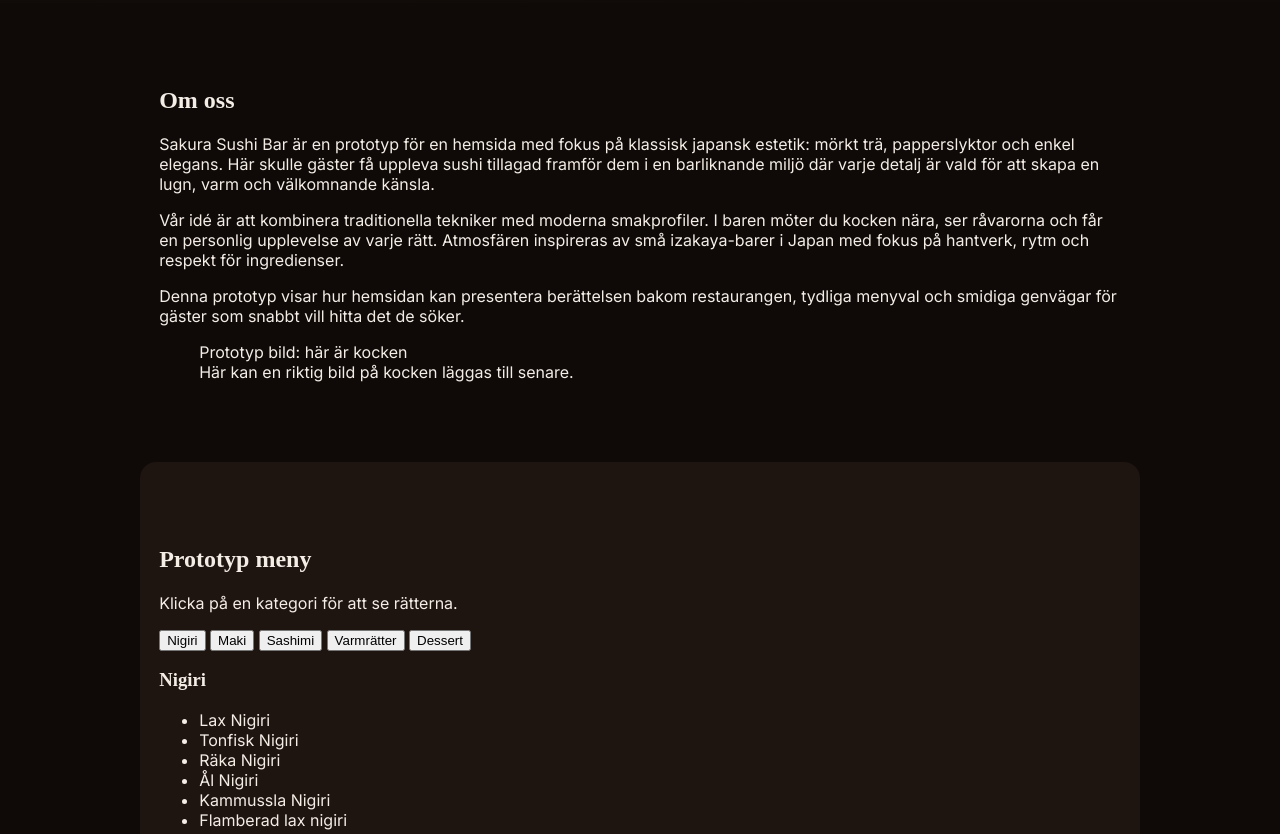
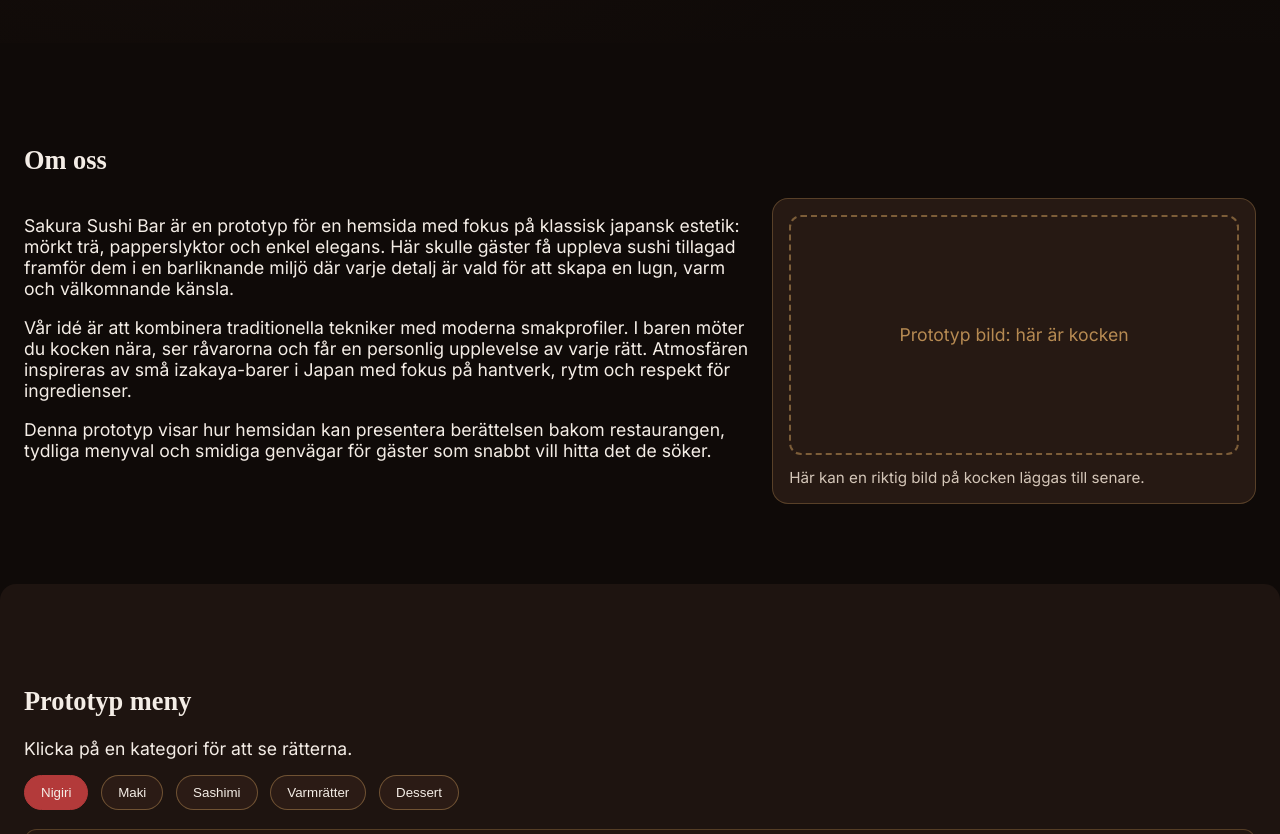
Before and after one commit to Seb269/sushi-prototyp, a plain HTML site: page index.html in a window 1280 px wide. Shown: the part 717-1551 px from the top of the page. Drawn offline with Linux system fonts and the light colour scheme.

Commit message:
Enhance styles with new variables and layout adjustments

```diff
--- a/styles.css
+++ b/styles.css
@@ -1,6 +1,7 @@
 :root {
   --bg: #0f0a08;
   --surface: #1e1410;
+  --surface-2: #261913;
   --text: #f4ede6;
   --accent: #b33a3a;
   --gold: #b68a52;
@@ -15,6 +16,7 @@ body {
   font-family: "Inter", sans-serif;
   background: var(--bg);
   color: var(--text);
+  font-size: 1.1rem;
 }
 
 h1,
@@ -24,7 +26,7 @@ h3 {
 }
 
 .hero {
-  min-height: 90vh;
+  min-height: 95vh;
   display: grid;
   place-items: center;
   position: relative;
@@ -42,7 +44,7 @@ h3 {
 .hero-content {
   position: relative;
   z-index: 1;
-  max-width: 700px;
+  max-width: 920px;
 }
 
 .kicker {
@@ -51,7 +53,7 @@ h3 {
 }
 
 h1 {
-  font-size: clamp(2.4rem, 8vw, 4.2rem);
+  font-size: clamp(2.8rem, 8vw, 5rem);
   margin: 0.2rem 0 1rem;
 }
 
@@ -61,14 +63,46 @@ h1 {
   background: var(--accent);
   color: #fff;
   text-decoration: none;
-  padding: 0.8rem 1.2rem;
+  padding: 0.85rem 1.4rem;
   border-radius: 999px;
 }
 
 .section {
-  max-width: 1000px;
+  max-width: 1280px;
   margin: 0 auto;
-  padding: 4rem 1.2rem;
+  padding: 5rem 1.5rem;
+}
+
+.about-layout {
+  display: grid;
+  grid-template-columns: 1.5fr 1fr;
+  gap: 1.4rem;
+  align-items: start;
+}
+
+.chef-card {
+  margin: 0;
+  background: var(--surface-2);
+  border: 1px solid rgba(182, 138, 82, 0.35);
+  border-radius: 1rem;
+  padding: 1rem;
+}
+
+.chef-placeholder {
+  min-height: 240px;
+  display: grid;
+  place-items: center;
+  border: 2px dashed rgba(182, 138, 82, 0.6);
+  border-radius: 0.75rem;
+  color: var(--gold);
+  text-align: center;
+  padding: 1rem;
+}
+
+.chef-card figcaption {
+  margin-top: 0.8rem;
+  color: #d4c6b8;
+  font-size: 0.95rem;
 }
 
 .menu-section {
@@ -76,16 +110,41 @@ h1 {
   border-radius: 1rem;
 }
 
-.menu-grid {
-  display: grid;
-  grid-template-columns: repeat(auto-fit, minmax(200px, 1fr));
-  gap: 1rem;
+.menu-intro {
+  margin-bottom: 1rem;
 }
 
-.menu-grid article {
+.menu-tabs {
+  display: flex;
+  flex-wrap: wrap;
+  gap: 0.8rem;
+  margin-bottom: 1.2rem;
+}
+
+.menu-tab {
+  border: 1px solid rgba(182, 138, 82, 0.5);
+  background: #2b1b15;
+  color: var(--text);
+  border-radius: 999px;
+  padding: 0.55rem 1rem;
+  cursor: pointer;
+}
+
+.menu-tab.active {
+  background: var(--accent);
+  border-color: var(--accent);
+}
+
+.menu-panel {
+  display: none;
   border: 1px solid rgba(182, 138, 82, 0.35);
   border-radius: 0.8rem;
-  padding: 1rem;
+  padding: 1.2rem;
+  background: #221510;
+}
+
+.menu-panel.active {
+  display: block;
 }
 
 .quick-nav-toggle {
@@ -96,8 +155,8 @@ h1 {
   border: 0;
   background: var(--accent);
   color: white;
-  width: 48px;
-  height: 48px;
+  width: 52px;
+  height: 52px;
   border-radius: 50%;
   font-size: 1.4rem;
   cursor: pointer;
@@ -106,8 +165,8 @@ h1 {
 .quick-nav {
   position: fixed;
   top: 0;
-  left: -260px;
-  width: 240px;
+  left: -280px;
+  width: 260px;
   height: 100vh;
   background: #1a100c;
   border-right: 1px solid rgba(182, 138, 82, 0.35);
@@ -126,3 +185,9 @@ h1 {
   text-decoration: none;
   margin: 0.9rem 0;
 }
+
+@media (max-width: 900px) {
+  .about-layout {
+    grid-template-columns: 1fr;
+  }
+}
```
